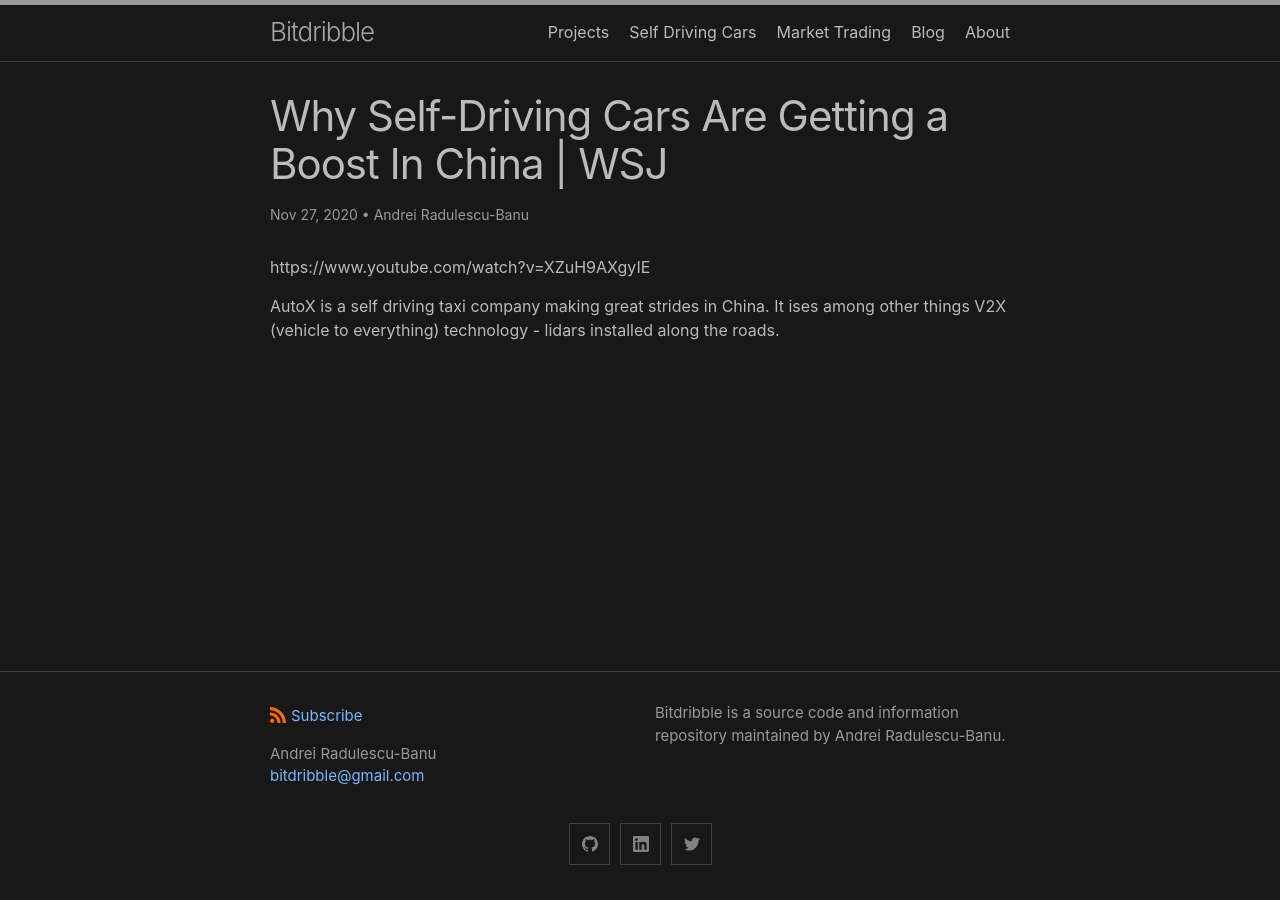
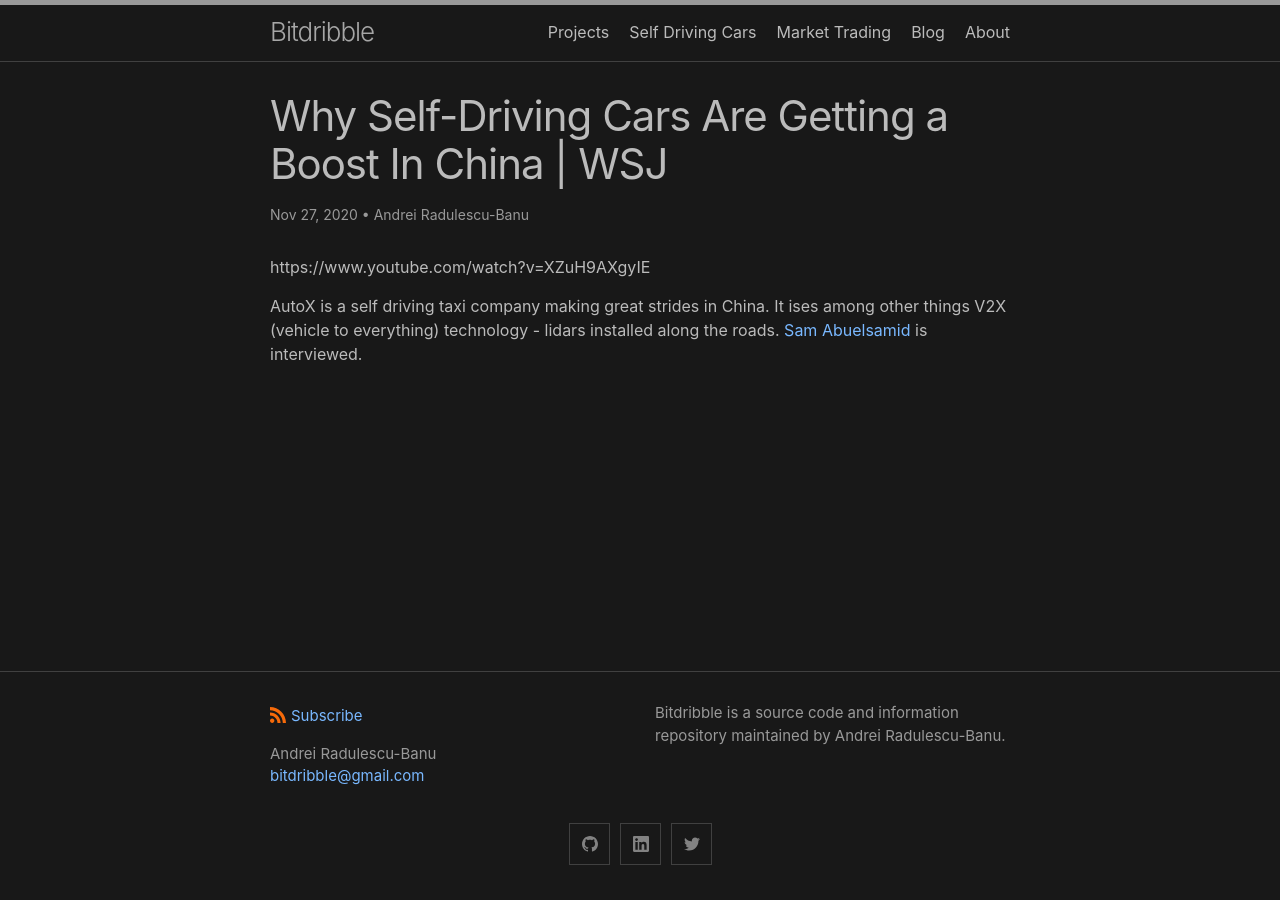
Before and after one commit to analytiq-hub/sigagent.github.io, a Jekyll site: the page built from _posts/2020-11-27-why_self_driving_cars_are_getting_a_boost_in_China_WSJ.md, in a window 1280 px wide. Built offline with Jekyll 4.4.1, drawn with Linux system fonts in a browser that asks for light colours.

Commit message:
*** empty log message ***

```diff
--- a/_posts/2020-11-27-why_self_driving_cars_are_getting_a_boost_in_China_WSJ.md
+++ b/_posts/2020-11-27-why_self_driving_cars_are_getting_a_boost_in_China_WSJ.md
@@ -7,4 +7,4 @@ author:
 ---
 https://www.youtube.com/watch?v=XZuH9AXgyIE
 
-AutoX is a self driving taxi company making great strides in China. It ises among other things V2X (vehicle to everything) technology - lidars installed along the roads.
+AutoX is a self driving taxi company making great strides in China. It ises among other things V2X (vehicle to everything) technology - lidars installed along the roads. [Sam Abuelsamid](https://www.forbes.com/sites/samabuelsamid/?sh=59d9b1d81470) is interviewed.
```
